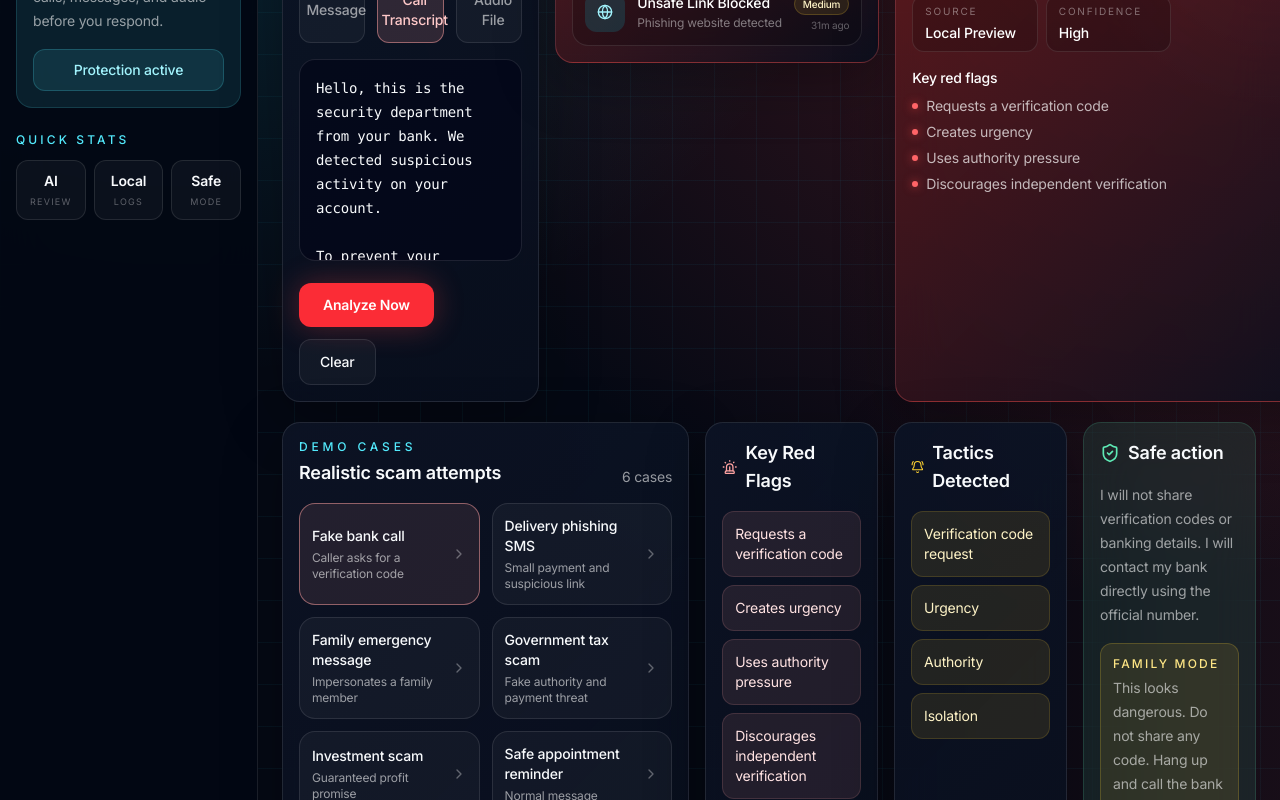
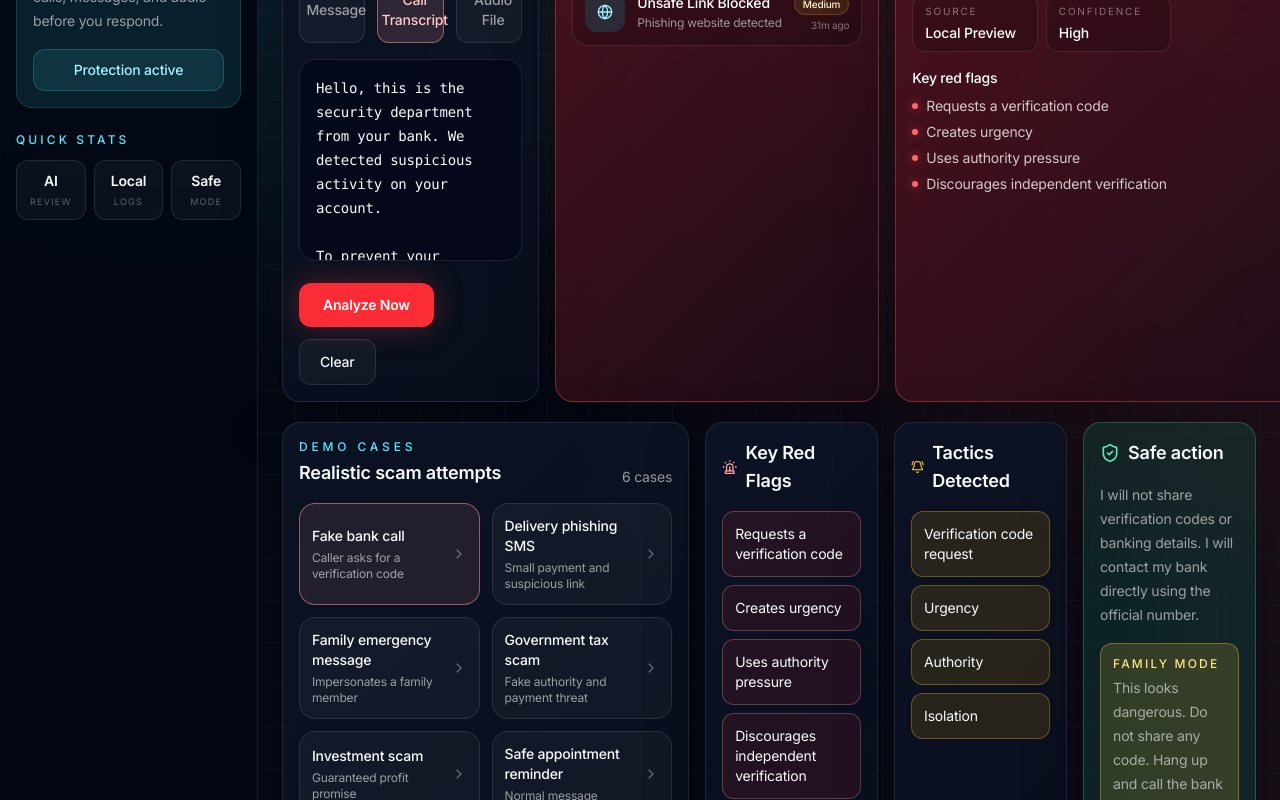
Before and after one commit to bojanakovacic1401/CallProof, a Next.js app: page / in a window 1280 px wide. Shown: the part 660-1460 px from the top of the page. Built offline with nearby package versions, Linux system fonts and the light colour scheme.

Commit message:
Fix light mode contrast and dashboard section navigation

```diff
--- a/app/page.tsx
+++ b/app/page.tsx
@@ -15,7 +15,6 @@ import {
   Download,
   FileAudio,
   FileText,
-  Fingerprint,
   Globe,
   History,
   LayoutDashboard,
@@ -90,29 +89,27 @@ type AnalysisStage =
   | "error";
 
 type ThemeMode = "dark" | "light";
-
 type ThemeStyle = CSSProperties & Record<`--${string}`, string>;
 
 function getThemeStyle(theme: ThemeMode): ThemeStyle {
   if (theme === "light") {
     return {
-    "--bg": "#f3f7fb",
-    "--panel": "rgba(255,255,255,0.88)",
-    "--panel-strong": "rgba(255,255,255,0.97)",
-    "--sidebar": "rgba(248,252,255,0.96)",
-    "--input": "rgba(255,255,255,0.94)",
+      "--bg": "#eef5fb",
+      "--panel": "rgba(255,255,255,0.94)",
+      "--panel-strong": "rgba(255,255,255,0.98)",
+      "--sidebar": "rgba(246,251,255,0.98)",
+      "--input": "rgba(255,255,255,0.98)",
       "--fg": "#07111f",
-    "--muted": "rgba(15,23,42,0.68)",
-    "--muted2": "rgba(15,23,42,0.48)",
+      "--muted": "rgba(15,23,42,0.72)",
+      "--muted2": "rgba(15,23,42,0.52)",
       "--line": "rgba(15,23,42,0.16)",
       "--cyan": "#0284c7",
       "--red": "#dc2626",
       "--green": "#059669",
-    "--shadow": "rgba(15,23,42,0.12)",
-    "--grid": "rgba(2,132,199,0.09)",
+      "--shadow": "rgba(15,23,42,0.13)",
+      "--grid": "rgba(2,132,199,0.08)",
     };
   }
-
 
   return {
     "--bg": "#050914",
@@ -130,7 +127,6 @@ function getThemeStyle(theme: ThemeMode): ThemeStyle {
     "--shadow": "rgba(0,0,0,0.28)",
     "--grid": "rgba(34,211,238,0.052)",
   };
-
 }
 
 function getRiskStyle(risk: string) {
@@ -386,7 +382,7 @@ export default function Home() {
   return (
     <main
       style={getThemeStyle(theme)}
-      className="relative min-h-screen overflow-hidden bg-[var(--bg)] text-[var(--fg)]"
+      className="relative min-h-screen overflow-x-hidden bg-[var(--bg)] text-[var(--fg)]"
     >
       <BackgroundEffects />
 
@@ -396,7 +392,7 @@ export default function Home() {
         <section className="flex min-w-0 flex-1 flex-col">
           <TopBar theme={theme} setTheme={setTheme} />
 
-          <div className="mx-auto w-full max-w-[1480px] px-5 py-5 lg:px-6">
+          <div className="w-full max-w-none px-4 py-5 sm:px-5 lg:px-6">
             <div id="dashboard" className="mb-4 scroll-mt-24">
               <p className="text-xs font-medium uppercase tracking-[0.42em] text-cyan-300">
                 Protection overview
@@ -413,7 +409,7 @@ export default function Home() {
               <RiskScoreCard analysis={analysis} />
               <MetricCard
                 title="Threats Blocked"
-                value={String(history.filter((item) => item.score >= 65).length || 1_247)}
+                value={String(history.filter((item) => item.score >= 65).length || 1247)}
                 detail="+18 this week"
                 tone="red"
                 chart="bars"
@@ -430,7 +426,10 @@ export default function Home() {
               <ProtectionLevelCard />
             </div>
 
-<div id="scanner" className="mb-5 grid scroll-mt-24 gap-4 xl:grid-cols-[1.1fr_0.75fr_1.15fr]">
+            <div
+              id="scanner"
+              className="mb-5 grid scroll-mt-24 items-stretch gap-4 xl:grid-cols-[1.1fr_0.8fr_1.1fr]"
+            >
               <AnalyzerPanel
                 mode={mode}
                 setMode={(nextMode) => {
@@ -456,7 +455,7 @@ export default function Home() {
                 audioFileName={audioFileName}
               />
 
-              <section id="alerts" className="scroll-mt-24">
+              <section id="alerts" className="h-full scroll-mt-24">
                 <RecentAlertsPanel />
               </section>
 
@@ -550,7 +549,7 @@ function Card({
     <section
       className={`rounded-[18px] border p-4 shadow-[0_18px_60px_var(--shadow)] backdrop-blur-xl ${
         danger
-          ? "border-red-400/30 bg-[linear-gradient(135deg,rgba(127,29,29,0.72),var(--panel)),radial-gradient(circle_at_84%_25%,rgba(239,68,68,0.3),transparent_34%)]"
+          ? "border-red-400/35 bg-[linear-gradient(135deg,rgba(88,18,30,0.92),rgba(28,12,24,0.88)),radial-gradient(circle_at_84%_25%,rgba(239,68,68,0.34),transparent_34%)] text-white"
           : "border-[var(--line)] bg-[linear-gradient(135deg,var(--panel-strong),var(--panel)),radial-gradient(circle_at_top_right,rgba(34,211,238,0.055),transparent_34%)]"
       } ${className}`}
     >
@@ -570,53 +569,15 @@ function LogoMark() {
 
 function Sidebar() {
   const items = [
-    {
-      label: "Dashboard",
-      icon: <LayoutDashboard className="h-4 w-4" />,
-      active: true,
-      target: "dashboard",
-    },
-    {
-      label: "Alerts",
-      icon: <Bell className="h-4 w-4" />,
-      badge: "3",
-      target: "alerts",
-    },
-    {
-      label: "Call Protection",
-      icon: <Phone className="h-4 w-4" />,
-      target: "scanner",
-    },
-    {
-      label: "Message Protection",
-      icon: <MessageSquareText className="h-4 w-4" />,
-      target: "scanner",
-    },
-    {
-      label: "Audio Scanner",
-      icon: <AudioLines className="h-4 w-4" />,
-      target: "scanner",
-    },
-    {
-      label: "Trusted Contacts",
-      icon: <UserCheck className="h-4 w-4" />,
-      target: "contacts",
-    },
-    {
-      label: "Reports",
-      icon: <FileText className="h-4 w-4" />,
-      target: "reports",
-    },
-    {
-      label: "Privacy Center",
-      icon: <Lock className="h-4 w-4" />,
-      target: "education",
-    },
-    {
-      label: "Settings",
-      icon: <Settings className="h-4 w-4" />,
-      target: "dashboard",
-    },
+    { label: "Dashboard", icon: <LayoutDashboard className="h-4 w-4" />, active: true, target: "dashboard" },
+    { label: "Alerts", icon: <Bell className="h-4 w-4" />, badge: "3", target: "alerts" },
+    { label: "Call Protection", icon: <Phone className="h-4 w-4" />, target: "scanner" },
+    { label: "Message Protection", icon: <MessageSquareText className="h-4 w-4" />, target: "scanner" },
+    { label: "Audio Scanner", icon: <AudioLines className="h-4 w-4" />, target: "scanner" },
+    { label: "Trusted Contacts", icon: <UserCheck className="h-4 w-4" />, target: "contacts" },
+    { label: "Reports", icon: <FileText className="h-4 w-4" />, target: "reports" },
+    { label: "Privacy Center", icon: <Lock className="h-4 w-4" />, target: "education" },
+    { label: "Settings", icon: <Settings className="h-4 w-4" />, target: "dashboard" },
   ];
 
   function scrollToSection(target: string) {
@@ -635,9 +596,7 @@ function Sidebar() {
           <p className="text-xl font-semibold tracking-tight text-[var(--fg)]">
             CallProof
           </p>
-          <p className="text-xs font-medium text-cyan-300">
-            Scan Protection
-          </p>
+          <p className="text-xs font-medium text-cyan-300">Scan Protection</p>
         </div>
       </div>
 
@@ -645,13 +604,13 @@ function Sidebar() {
         {items.map((item) => (
           <button
             key={item.label}
+            type="button"
             onClick={() => scrollToSection(item.target)}
             className={`relative flex w-full items-center gap-3 rounded-xl px-3 py-2.5 text-left text-sm font-medium transition ${
               item.active
                 ? "bg-red-500/15 text-red-100 shadow-[inset_0_0_0_1px_rgba(248,113,113,0.18)]"
                 : "text-[var(--muted)] hover:bg-white/[0.05] hover:text-[var(--fg)]"
             }`}
-            type="button"
           >
             {item.icon}
             {item.label}
@@ -670,13 +629,10 @@ function Sidebar() {
           <ShieldCheck className="h-5 w-5" />
         </div>
 
-        <p className="text-sm font-semibold text-[var(--fg)]">
-          Stay one step ahead
-        </p>
+        <p className="text-sm font-semibold text-[var(--fg)]">Stay one step ahead</p>
 
         <p className="mt-2 text-sm leading-6 text-[var(--muted)]">
-          CallProof checks suspicious calls, messages, and audio before you
-          respond.
+          CallProof checks suspicious calls, messages, and audio before you respond.
         </p>
 
         <button
@@ -722,8 +678,8 @@ function TopBar({
   setTheme: (theme: ThemeMode) => void;
 }) {
   return (
-    <header className="sticky top-0 z-20 border-b border-[var(--line)] bg-[var(--sidebar)] px-5 py-3.5 backdrop-blur-xl lg:px-6">
-      <div className="mx-auto flex w-full max-w-[1480px] items-center justify-between gap-4">
+    <header className="sticky top-0 z-20 border-b border-[var(--line)] bg-[var(--sidebar)]/95 px-5 py-3.5 backdrop-blur-xl lg:px-6">
+      <div className="flex w-full items-center justify-between gap-4">
         <div className="hidden min-w-[390px] items-center gap-3 rounded-xl border border-[var(--line)] bg-white/[0.05] px-4 py-2.5 text-[var(--muted)] md:flex">
           <Search className="h-4 w-4" />
           <span className="text-sm">Search numbers, messages, reports...</span>
@@ -737,6 +693,7 @@ function TopBar({
           </button>
 
           <button
+            type="button"
             onClick={() => setTheme(theme === "dark" ? "light" : "dark")}
             className="flex h-10 items-center gap-2 rounded-xl border border-[var(--line)] bg-white/[0.05] px-3 text-sm font-medium text-[var(--fg)]"
           >
@@ -1088,7 +1045,7 @@ function LatestAnalysisPanel({
           : "Local Preview";
 
   return (
-    <Card danger={dangerous}>
+    <Card danger={dangerous} className="h-full">
       <div className="mb-4 flex items-center justify-between gap-3">
         <div>
           <p className="text-xs font-medium uppercase tracking-[0.34em] text-cyan-300">
@@ -1142,7 +1099,7 @@ function LatestAnalysisPanel({
           {(analysis.redFlags.length ? analysis.redFlags : ["No strong red flags detected"])
             .slice(0, 4)
             .map((flag) => (
-              <div key={flag} className="flex items-center gap-2 text-sm text-white/70">
+              <div key={flag} className="flex items-center gap-2 text-sm text-white/78">
                 <span className="h-1.5 w-1.5 rounded-full bg-red-400 shadow-[0_0_10px_rgba(239,68,68,0.8)]" />
                 {flag}
               </div>
@@ -1156,7 +1113,7 @@ function LatestAnalysisPanel({
 function AnalysisMeta({ label, value }: { label: string; value: string }) {
   return (
     <div className="rounded-xl border border-white/10 bg-black/20 px-3 py-2">
-      <p className="text-[10px] uppercase tracking-[0.18em] text-white/40">
+      <p className="text-[10px] uppercase tracking-[0.18em] text-white/42">
         {label}
       </p>
       <p className="mt-1 truncate text-sm font-medium text-white">{value}</p>
@@ -1208,7 +1165,7 @@ function RecentAlertsPanel() {
   ];
 
   return (
-    <Card danger>
+    <Card danger className="h-full">
       <div className="mb-4 flex items-center justify-between">
         <h3 className="flex items-center gap-2 text-lg font-semibold text-white">
           <BadgeAlert className="h-5 w-5 text-red-300" />
@@ -1240,7 +1197,7 @@ function RecentAlertsPanel() {
 
             <div className="min-w-0 flex-1">
               <p className="truncate text-sm font-medium text-white">{alert.title}</p>
-              <p className="mt-0.5 truncate text-xs text-white/45">{alert.detail}</p>
+              <p className="mt-0.5 truncate text-xs text-white/55">{alert.detail}</p>
             </div>
 
             <div className="text-right">
@@ -1253,7 +1210,7 @@ function RecentAlertsPanel() {
               >
                 {alert.severity}
               </span>
-              <p className="mt-1 text-[10px] text-white/35">{alert.time}</p>
+              <p className="mt-1 text-[10px] text-white/42">{alert.time}</p>
             </div>
           </div>
         ))}
@@ -1323,8 +1280,8 @@ function SignalPanel({
 }) {
   const toneClass =
     tone === "red"
-      ? "border-red-300/15 bg-red-300/10 text-red-100"
-      : "border-amber-300/15 bg-amber-300/10 text-amber-100";
+      ? "border-red-300/30 bg-red-500/10 text-[var(--fg)]"
+      : "border-amber-300/30 bg-amber-400/12 text-[var(--fg)]";
 
   return (
     <Card>
@@ -1361,7 +1318,7 @@ function SafeReplyPanel({
   hasAnalyzed: boolean;
 }) {
   return (
-    <section className="rounded-[18px] border border-emerald-300/15 bg-emerald-300/10 p-4 backdrop-blur-xl">
+    <section className="rounded-[18px] border border-emerald-300/25 bg-emerald-400/12 p-4 shadow-[0_18px_60px_var(--shadow)] backdrop-blur-xl">
       <h3 className="mb-4 flex items-center gap-2 text-lg font-semibold text-[var(--fg)]">
         <ShieldCheck className="h-5 w-5 text-emerald-300" />
         Safe action
@@ -1372,7 +1329,7 @@ function SafeReplyPanel({
       </p>
 
       {familyMode && (
-        <div className="mt-4 rounded-xl border border-amber-300/20 bg-amber-300/10 p-3">
+        <div className="mt-4 rounded-xl border border-amber-300/35 bg-amber-300/15 p-3">
           <p className="mb-1 text-xs font-medium uppercase tracking-[0.18em] text-amber-200">
             Family Mode
           </p>
```
Lines whose indentation alone changed are shown as unchanged.
